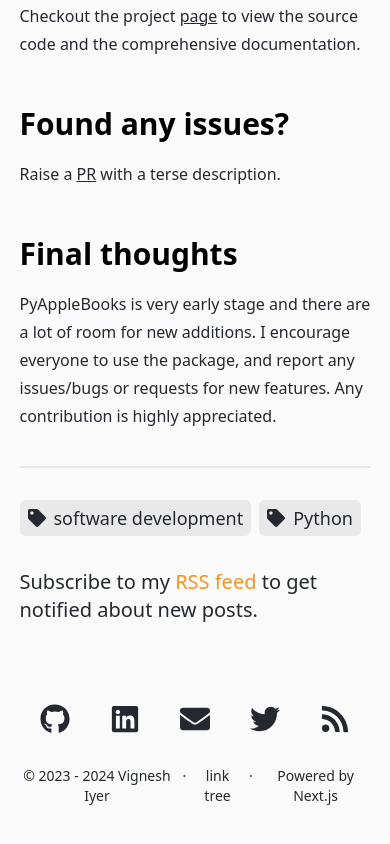
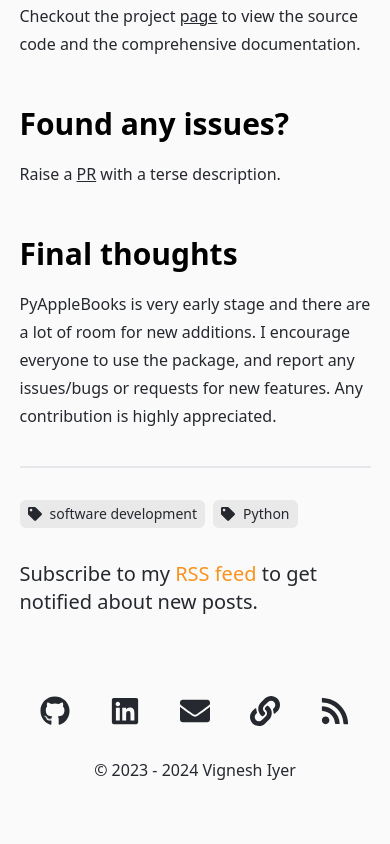
Before and after one commit to vgnshiyer/vgnshiyer.github.io, a Next.js app: page /posts/01_09_2024_PyAppleBooks in a window 390 px wide. Shown: the part 2412-3256 px from the top of the page. Built offline with nearby package versions, Linux system fonts and the light colour scheme.

Commit message:
fix: mobile version tags

```diff
--- a/app/layout.tsx
+++ b/app/layout.tsx
@@ -25,13 +25,7 @@ export default function RootLayout({
     <footer>
       <div className="mt-6 py-6 mb-20 text-tertiary-light dark:text-tertiary-dark text-center">
         <SocialHandles />
-        <div className="flex justify-center space-x-2 text-sm text-tertiary-light">
-          <p>© 2023 - 2024 Vignesh Iyer</p>
-          <p>·</p>
-          <Link href="/links" className="hover:underline">link tree</Link>
-          <p>·</p>
-          <p>Powered by <a href="https://nextjs.org" className="hover:underline">Next.js</a></p>
-        </div>
+        <p>© 2023 - 2024 Vignesh Iyer</p>
       </div>
     </footer>
   );
--- a/components/PostListView.tsx
+++ b/components/PostListView.tsx
@@ -25,7 +25,8 @@ const PostListView = ({ tag }: { tag: string }) => {
                 dark:hover:bg-gray-700
                 px-2 py-1
                 rounded-md
-                text-lg
+                text-base
+                lg:text-lg
                 font-semibold
                 flex
                 mb-6
--- a/components/PostPage.tsx
+++ b/components/PostPage.tsx
@@ -90,7 +90,7 @@ const PostPage = ( { slug }: { slug: string } ) => {
                 {
                     post.data.tags && (
                         <div className="mt-8 mb-4">
-                            <div className="flex gap-2 mt-4">
+                            <div className="flex gap-2 mt-4 flex-wrap">
                                 {post.data.tags.map((tag: string, index: number) => (
                                     <Link key={index} href={`/list/${tag}`}>
                                         <span
@@ -102,7 +102,9 @@ const PostPage = ( { slug }: { slug: string } ) => {
                                             px-2
                                             py-1
                                             rounded-md
-                                            text-lg
+                                            text-sm
+                                            md:text-base
+                                            lg:text-lg
                                             hover:bg-gray-300
                                             dark:hover:bg-gray-700
                                             cursor-pointer
--- a/components/SocialHandles.tsx
+++ b/components/SocialHandles.tsx
@@ -1,12 +1,13 @@
 import React from 'react'
-import { FaGithub, FaLinkedin, FaTwitter, FaYoutube, FaEnvelope, FaRss } from 'react-icons/fa'
+import { FaGithub, FaLinkedin, FaTwitter, FaYoutube, FaEnvelope, FaRss, FaLink } from 'react-icons/fa'
 
 const SocialHandles = () => {
     const items = [
         { name: "Github", icon: FaGithub, link: "https://www.github.com/vgnshiyer" },
         { name: "LinkedIn", icon: FaLinkedin, link: "https://www.linkedin.com/in/vgnshiyer" },
         { name: "Email", icon: FaEnvelope, link: "mailto:vgnshiyer@asu.edu" },
-        { name: "Twitter", icon: FaTwitter, link: "https://www.twitter.com/vgnshiyer" },
+        { name: "Links", icon: FaLink, link: "https://vgnshiyer.dev/links" },
+        // { name: "Twitter", icon: FaTwitter, link: "https://www.twitter.com/vgnshiyer" },
         // { name: "YouTube", icon: FaYoutube, link: "https://www.youtube.com/vgnshiyer" },
         { name: "RSS", icon: FaRss, link: "https://vgnshiyer.dev/feed.xml" },
     ];
```
Also changed, not shown: 1 other file (tests, documents, lock files or other folders).
